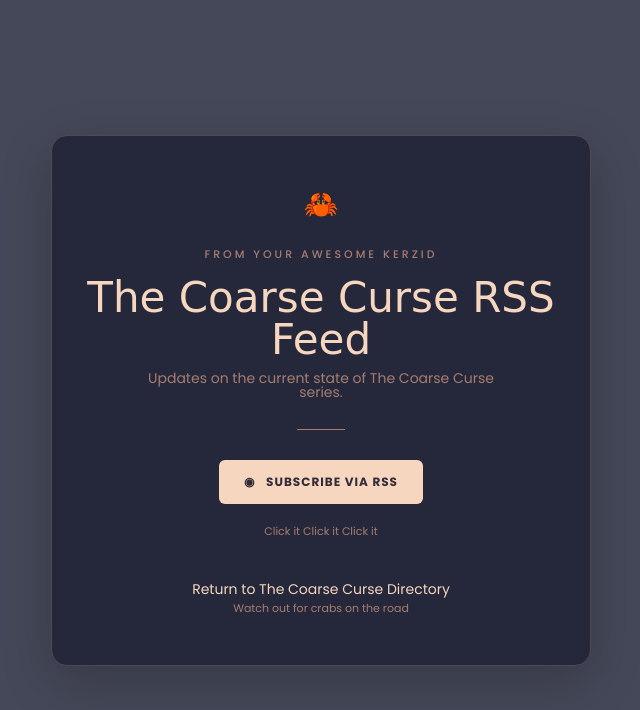
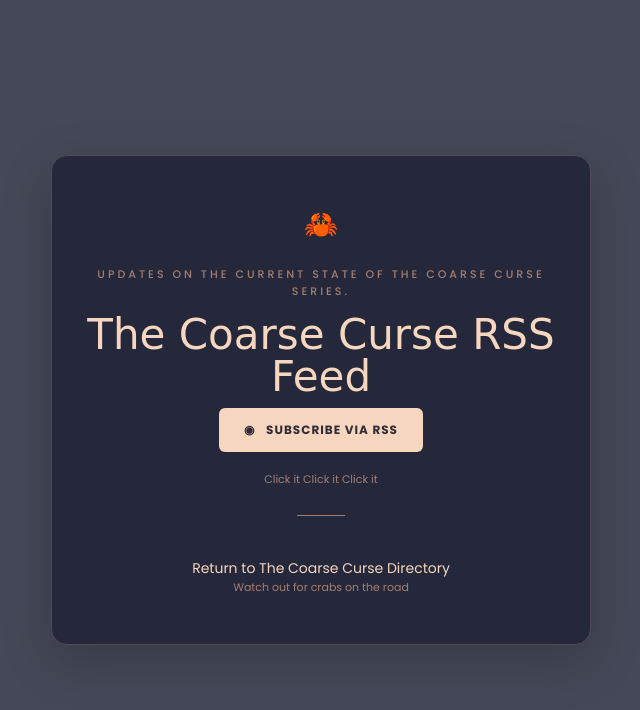
Before and after one commit to kerzid/tcc-status, a plain HTML site: page index.html in a window 1280 px wide. Shown: the whole page, without its empty margins (319-959 px from the left). Drawn offline with Linux system fonts and the light colour scheme; a web font is replaced by a local one.

Commit message:
simplify button page

```diff
--- a/index.html
+++ b/index.html
@@ -136,15 +136,11 @@
 
     <div class="ornament">🦀</div>
 
-    <div class="eyebrow">From your awesome Kerzid</div>
+    <div class="eyebrow">Updates on the current state of The Coarse Curse series.</div>
 
     <h1>The Coarse Curse RSS Feed</h1>
 
-    <p class="subtitle">
-      Updates on the current state of The Coarse Curse series.
-    </p>
 
-    <div class="divider"></div>
 
     <a class="rss-button" href="./rss.xml">
       ◉ &nbsp; SUBSCRIBE VIA RSS
@@ -153,7 +149,7 @@
     <p class="note">
       Click it Click it Click it
     </p>
-
+<div class="divider"></div>
     <footer>
       <a href="https://thecoarsecurse.crd.co/">
         Return to The Coarse Curse Directory
```
